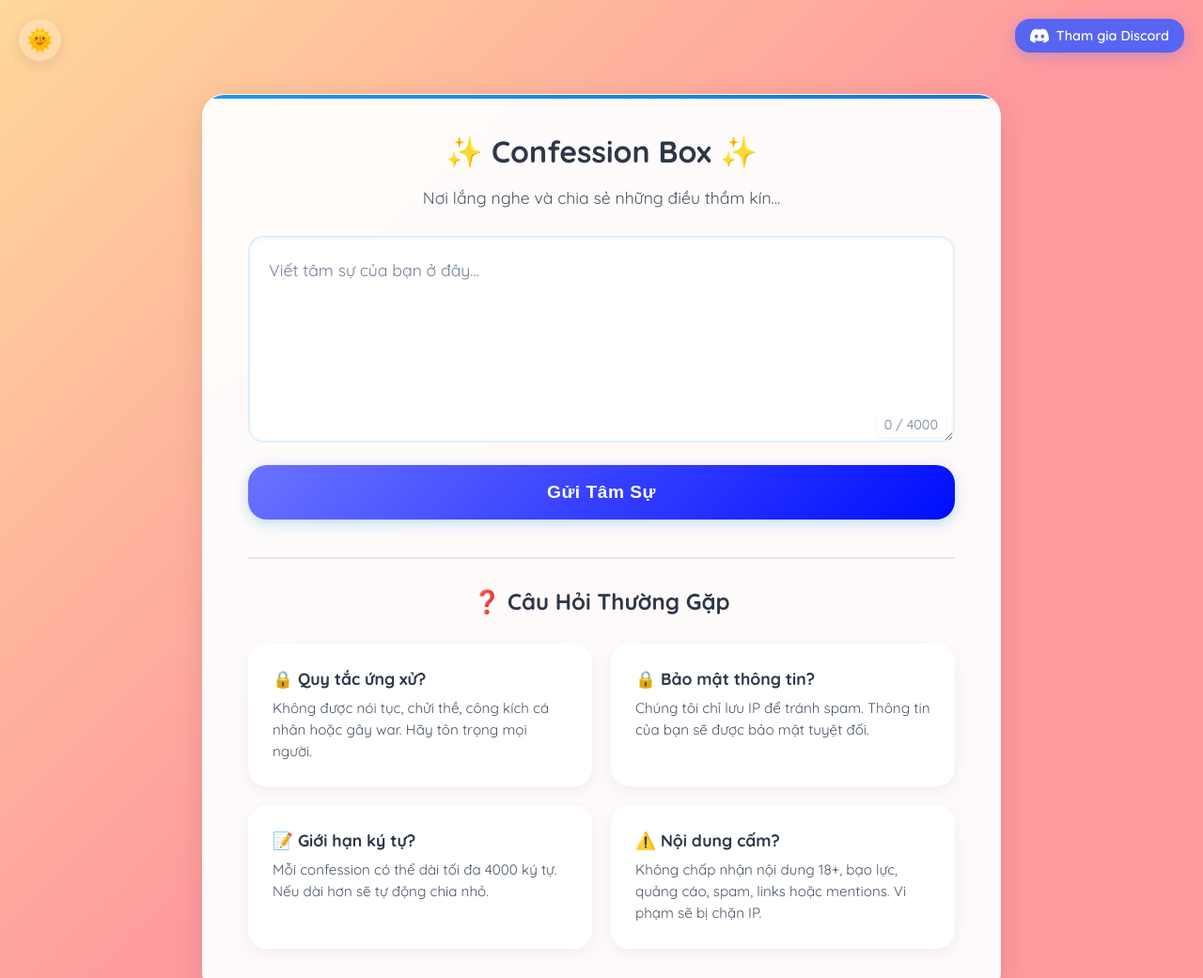
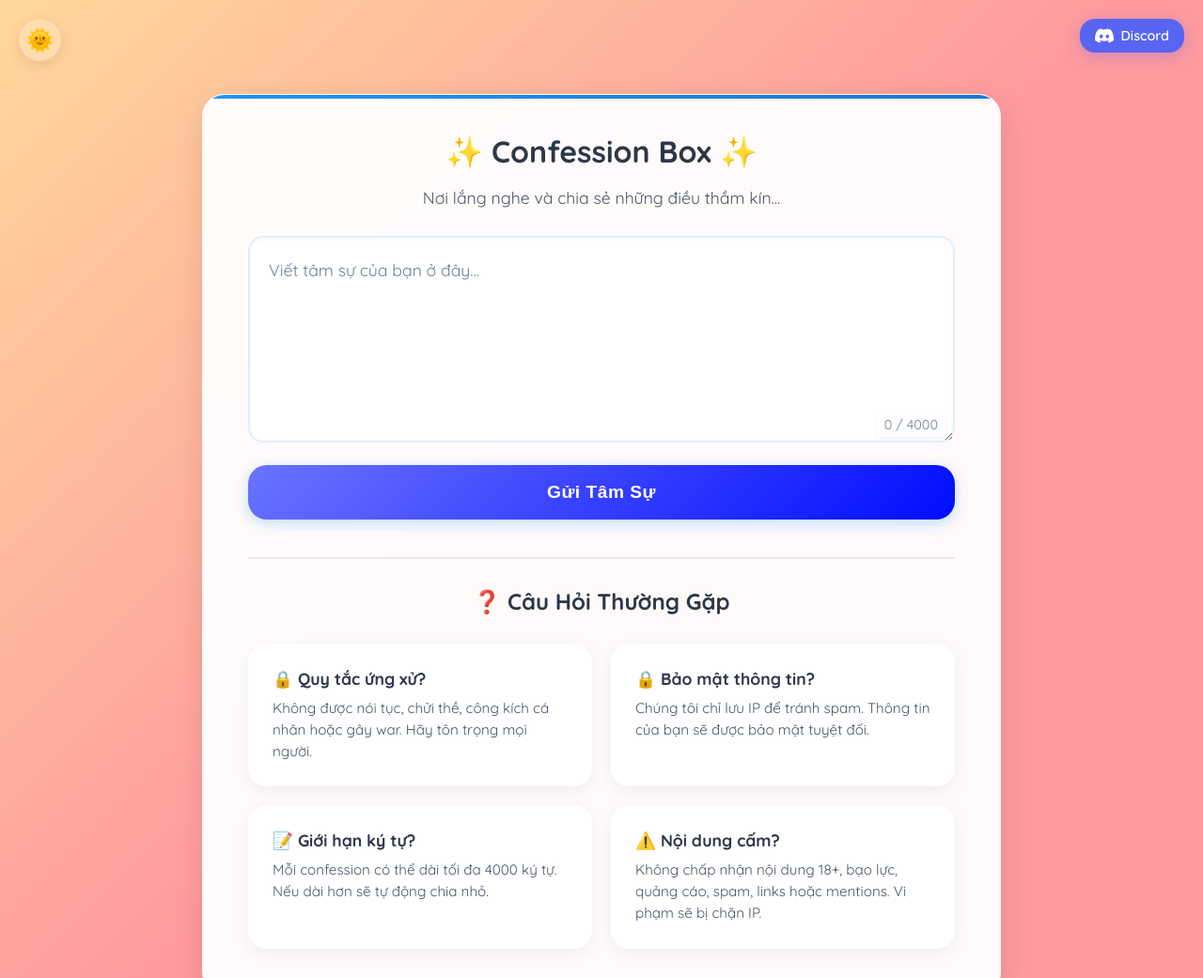
Before and after one commit to KhoaMiTom/Confession, a plain HTML site: page index.html in a window 1280 px wide. Shown: the top 1041 px of the page at 94% size. Drawn offline with Linux system fonts and the light colour scheme.

Commit message:
Update index.html

```diff
--- a/index.html
+++ b/index.html
@@ -21,7 +21,7 @@
                 <svg class="discord-icon" viewBox="0 0 24 24">
                     <path d="M20.317 4.37a19.791 19.791 0 0 0-4.885-1.515a.074.074 0 0 0-.079.037c-.21.375-.444.864-.608 1.25a18.27 18.27 0 0 0-5.487 0a12.64 12.64 0 0 0-.617-1.25a.077.077 0 0 0-.079-.037A19.736 19.736 0 0 0 3.677 4.37a.07.07 0 0 0-.032.027C.533 9.046-.32 13.58.099 18.057a.082.082 0 0 0 .031.057a19.9 19.9 0 0 0 5.993 3.03a.078.078 0 0 0 .084-.028a14.09 14.09 0 0 0 1.226-1.994a.076.076 0 0 0-.041-.106a13.107 13.107 0 0 1-1.872-.892a.077.077 0 0 1-.008-.128a10.2 10.2 0 0 0 .372-.292a.074.074 0 0 1 .077-.01c3.928 1.793 8.18 1.793 12.062 0a.074.074 0 0 1 .078.01c.12.098.246.198.373.292a.077.077 0 0 1-.006.127a12.299 12.299 0 0 1-1.873.892a.077.077 0 0 0-.041.107c.36.698.772 1.362 1.225 1.993a.076.076 0 0 0 .084.028a19.839 19.839 0 0 0 6.002-3.03a.077.077 0 0 0 .032-.054c.5-5.177-.838-9.674-3.549-13.66a.061.061 0 0 0-.031-.03zM8.02 15.33c-1.183 0-2.157-1.085-2.157-2.419c0-1.333.956-2.419 2.157-2.419c1.21 0 2.176 1.096 2.157 2.42c0 1.333-.956 2.418-2.157 2.418zm7.975 0c-1.183 0-2.157-1.085-2.157-2.419c0-1.333.955-2.419 2.157-2.419c1.21 0 2.176 1.096 2.157 2.42c0 1.333-.946 2.418-2.157 2.418z"/>
                 </svg>
-                Tham gia Discord
+                Discord
             </a>
         </div>
         <div id="notification" class="notification hidden">
```
